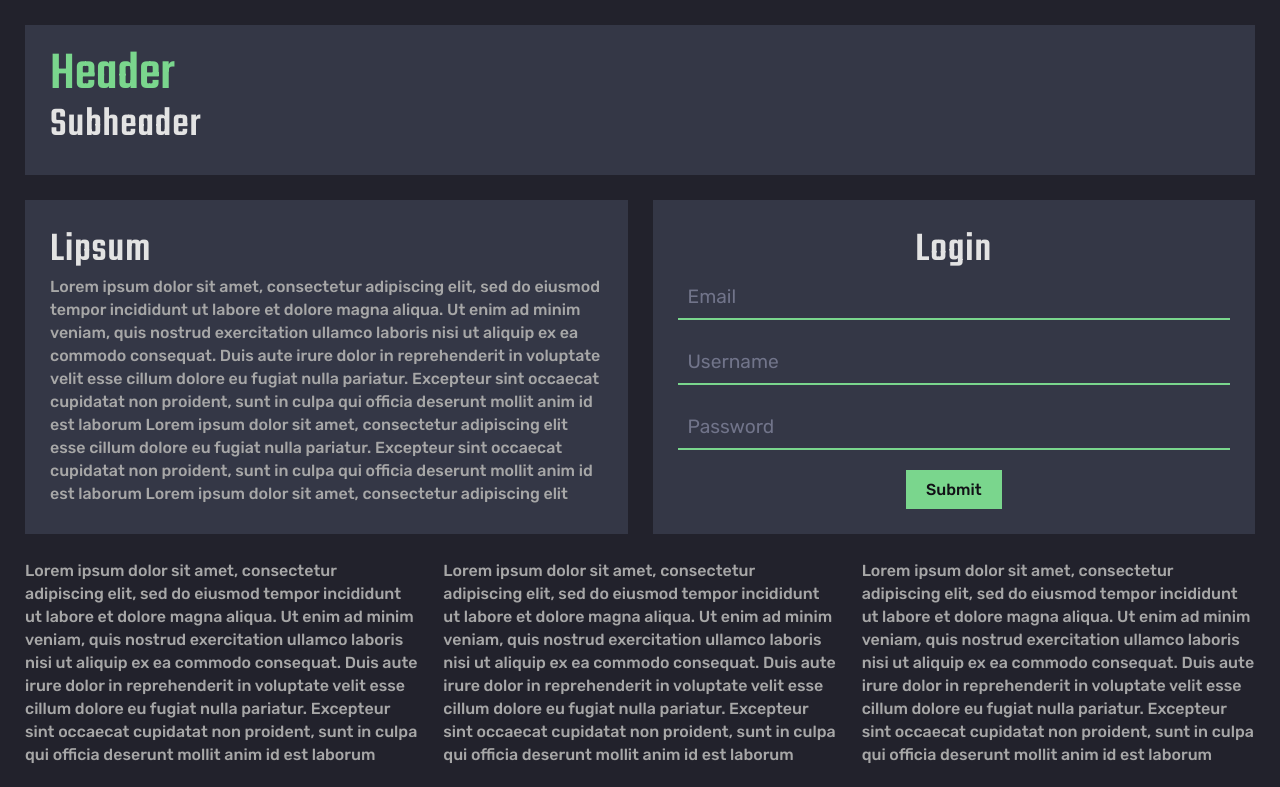
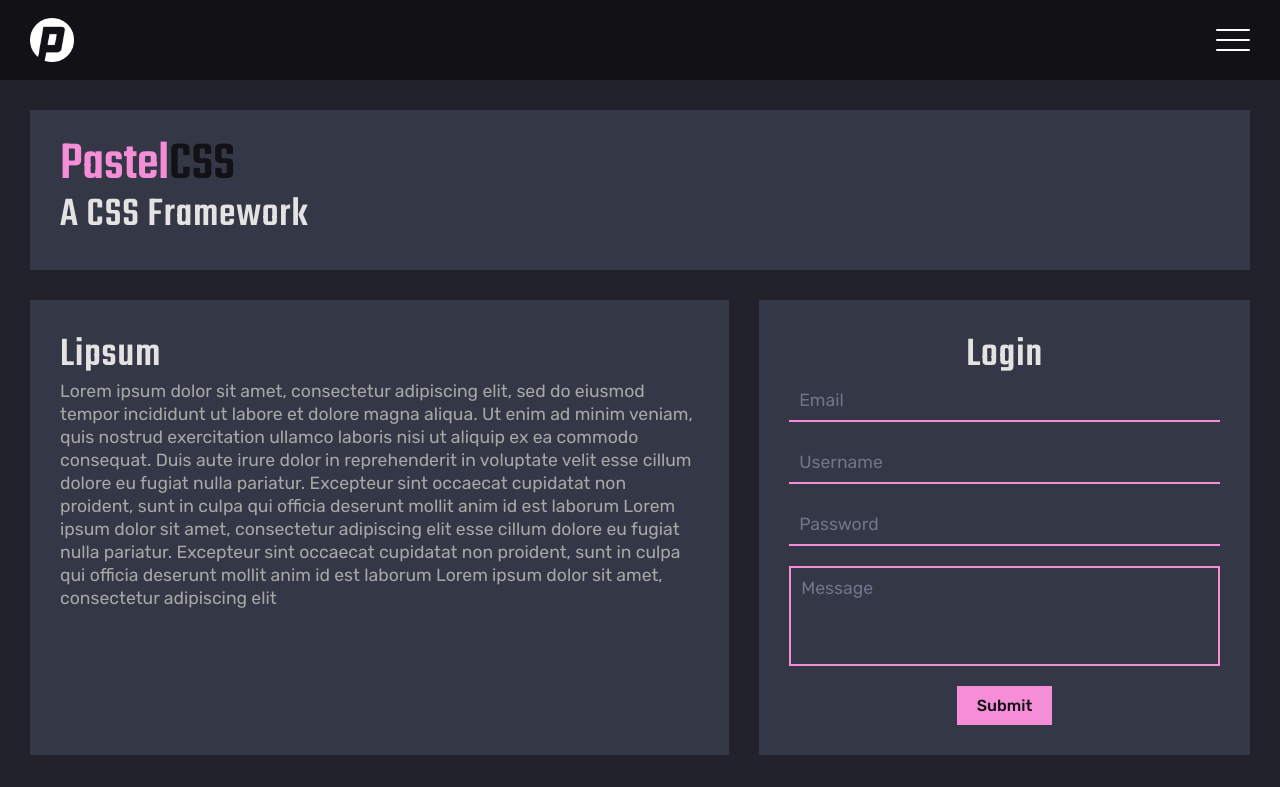
Before and after one commit to ethanzs/garlic, a React (Create React App) app: page / in a window 1280 px wide. Shown: the top 787 px of the page. Built offline with nearby package versions, Linux system fonts and the light colour scheme.

Commit message:
Version 1.3

```diff
--- a/src/App.js
+++ b/src/App.js
@@ -1,19 +1,38 @@
 import React from "react";
+import { hamburger } from "./js/hamburger.js";
 
 function App() {
   return (
     <div className="App">
+      <div className="nav">
+        <div className="nav-logo"></div>
+        <div
+          className="nav-hamburger"
+          id="hamburger"
+          onClick={() => {
+            hamburger();
+          }}
+        >
+          <div className="nav-hamburger-wrapper">
+            <div className="nav-hamburger-line-top"></div>
+            <div className="nav-hamburger-line-mid"></div>
+            <div className="nav-hamburger-line-btm"></div>
+          </div>
+        </div>
+      </div>
       <div className="container">
         <div className="col-container">
-          <h1 className="header">Header</h1>
-          <h1 className="subheader">Subheader</h1>
+          <h1 className="header">
+            Pastel<span style={{ color: "#111116" }}>CSS</span>
+          </h1>
+          <h1 className="subheader">A CSS Framework</h1>
         </div>
       </div>
       <div className="row">
-        <div className="six col">
+        <div className="seven col">
           <div className="col-container">
             <h1 className="subheader">Lipsum</h1>
-            <p className="paragraph">
+            <p className="paragraph semibold">
               Lorem ipsum dolor sit amet, consectetur adipiscing elit, sed do
               eiusmod tempor incididunt ut labore et dolore magna aliqua. Ut
               enim ad minim veniam, quis nostrud exercitation ullamco laboris
@@ -29,7 +48,7 @@
             </p>
           </div>
         </div>
-        <div className="six col">
+        <div className="five col">
           <form className="form">
             <h1 className="subheader">Login</h1>
             <input className="form" type="text" placeholder="Email"></input>
@@ -39,34 +58,13 @@
               type="password"
               placeholder="Password"
             ></input>
+            <textarea className="form" placeholder="Message"></textarea>
             <button className="form" type="submit">
               Submit
             </button>
           </form>
         </div>
-        <div className="four col">
-          <p className="paragraph">
-            Lorem ipsum dolor sit amet, consectetur adipiscing elit, sed do
-            eiusmod tempor incididunt ut labore et dolore magna aliqua. Ut enim
-            ad minim veniam, quis nostrud exercitation ullamco laboris nisi ut
-            aliquip ex ea commodo consequat. Duis aute irure dolor in
-            reprehenderit in voluptate velit esse cillum dolore eu fugiat nulla
-            pariatur. Excepteur sint occaecat cupidatat non proident, sunt in
-            culpa qui officia deserunt mollit anim id est laborum
-          </p>
-        </div>
-        <div className="four col">
-          <p className="paragraph">
-            Lorem ipsum dolor sit amet, consectetur adipiscing elit, sed do
-            eiusmod tempor incididunt ut labore et dolore magna aliqua. Ut enim
-            ad minim veniam, quis nostrud exercitation ullamco laboris nisi ut
-            aliquip ex ea commodo consequat. Duis aute irure dolor in
-            reprehenderit in voluptate velit esse cillum dolore eu fugiat nulla
-            pariatur. Excepteur sint occaecat cupidatat non proident, sunt in
-            culpa qui officia deserunt mollit anim id est laborum
-          </p>
-        </div>
-        <div className="four col">
+        <div className="six col">
           <p className="paragraph">
             Lorem ipsum dolor sit amet, consectetur adipiscing elit, sed do
             eiusmod tempor incididunt ut labore et dolore magna aliqua. Ut enim
--- /dev/null
+++ b/src/js/hamburger.js
@@ -0,0 +1,12 @@
+export function hamburger() {
+  const hamburger = document.getElementById("hamburger");
+  const hamburgerTop = document.querySelector(".nav-hamburger-line-top");
+  const hamburgerMid = document.querySelector(".nav-hamburger-line-mid");
+  const hamburgerBtm = document.querySelector(".nav-hamburger-line-btm");
+
+  // class toggles on click
+  hamburger.classList.toggle("hamburger-active");
+  hamburgerTop.classList.toggle("hamburger-top-active");
+  hamburgerMid.classList.toggle("hamburger-mid-active");
+  hamburgerBtm.classList.toggle("hamburger-btm-active");
+}
--- a/src/scss/garlic.scss
+++ b/src/scss/garlic.scss
@@ -10,7 +10,8 @@
 $xl: 1200px;
 
 /* Color Variables */
-$green: #7ad68d;
+$color: #f58ed6; // Main color
+$lightColor: #ffbded;
 $darkBg: #22222c;
 $lightBg: #e3e3e3;
 $darkBlue: #111116;
@@ -20,10 +21,15 @@
 $medBlue: #4a4e61;
 
 /* Formatting Variables */
-$padding: 25px;
+//global padding
+$padding: 30px;
+//text
 $headerSize: 3.4em;
 $subheaderSize: 2.6em;
-$paragraphSize: 1em;
+$paragraphSize: 1.1em;
+//nav
+$navHeight: 80px;
+$navBg: $darkBlue;
 
 /* Fonts */
 $fontsHeader: "Teko", sans-serif;
@@ -40,16 +46,14 @@
 
 body {
   background: $darkBg;
-  padding-top: $padding / 2;
-  box-sizing: border-box;
 }
 
 ::-moz-selection {
-  background: #a4ffb6;
+  background: $lightColor;
   color: #fff;
 }
 ::selection {
-  background: #a4ffb6;
+  background: $lightColor;
   color: #fff;
 }
 
@@ -58,9 +62,11 @@
   padding: $padding/2 $padding;
   box-sizing: border-box;
 }
+
 div.container-fluid {
   padding: 0;
 }
+
 @media only screen and (max-width: $md) {
   $padding: 20px;
   div.container {
@@ -84,16 +90,16 @@
 }
 
 ::-webkit-scrollbar-thumb {
-  background: $lightBlue;
+  background: #4a4e61;
 }
 
 ::-webkit-scrollbar-thumb:hover {
-  background: $green;
+  background: $color;
 }
 
 /* Text */
 h1.header {
-  color: $green;
+  color: $color;
   font-weight: 500;
   font-size: $headerSize;
   line-height: 50px;
@@ -112,6 +118,14 @@
   font-size: $paragraphSize;
   line-height: 23px;
   color: $medGray;
+  font-weight: 300;
+}
+
+p.paragraph.semibold {
+  font-weight: 400;
+}
+
+p.paragraph.bold {
   font-weight: 500;
 }
 
@@ -188,19 +202,19 @@
     padding: $padding;
   }
   div.col.one {
-    width: calc(6 / 12 * 100%);
+    width: calc(12 / 12 * 100%);
   }
   div.col.two {
-    width: calc(6 / 12 * 100%);
+    width: calc(12 / 12 * 100%);
   }
   div.col.three {
-    width: calc(6 / 12 * 100%);
+    width: calc(12 / 12 * 100%);
   }
   div.col.four {
-    width: calc(6 / 12 * 100%);
+    width: calc(12 / 12 * 100%);
   }
   div.col.five {
-    width: calc(6 / 12 * 100%);
+    width: calc(12 / 12 * 100%);
   }
   div.col.six {
     width: calc(12 / 12 * 100%);
@@ -274,6 +288,46 @@
   }
 }
 
+/* Navbar & Menu */
+div.nav {
+  width: 100%;
+  height: $navHeight;
+  background: $darkBlue;
+  margin-bottom: $padding/2;
+  box-sizing: border-box;
+  padding: 0 $padding;
+}
+
+div.nav-logo {
+  height: $navHeight;
+  width: $navHeight/1.8;
+  float: left;
+  background: url("../imgs/pastel.png") no-repeat;
+  background-size: 100%;
+  background-position: center;
+}
+
+@media only screen and (max-width: $md) {
+  $padding: 20px;
+  div.nav {
+    margin-bottom: $padding/2;
+    padding: 0 $padding;
+  }
+}
+@media only screen and (max-width: $sm) {
+  $padding: 15px;
+  $navHeight: 70px;
+  div.nav {
+    height: $navHeight;
+    margin-bottom: $padding/2;
+    padding: 0 $padding;
+  }
+  div.nav-logo {
+    height: $navHeight;
+    width: $navHeight/1.8;
+  }
+}
+
 /* Form */
 form.form {
   width: 100%;
@@ -289,9 +343,9 @@
 input[type="email"].form,
 input[type="password"] {
   border: none;
-  border-bottom: 2px solid $green;
+  border-bottom: 2px solid $color;
   background: none;
-  font-size: 1.2em;
+  font-size: $paragraphSize;
   width: 100%;
   outline: none;
   box-sizing: border-box;
@@ -307,8 +361,27 @@
 input[type="text"].form:focus,
 input[type="email"].form:focus,
 input[type="password"]:focus {
-  background: $medBlue;
-  color: $green;
+  //background: $medBlue;
+  color: $color;
+}
+
+textarea.form {
+  border: none;
+  border: 2px solid $color;
+  background: none;
+  font-size: $paragraphSize;
+  width: 100%;
+  outline: none;
+  box-sizing: border-box;
+  color: #fff;
+  font-family: $fontsPara;
+  padding: 10px 10px;
+  font-weight: 200;
+  transition: background 0.15s ease, color 0.15s ease;
+  margin-bottom: 20px;
+  background: none;
+  resize: none;
+  height: 100px;
 }
 
 button.form {
@@ -316,7 +389,7 @@
   font-family: $fontsPara;
   padding: 10px 20px;
   font-size: 1em;
-  background: $green;
+  background: $color;
   color: $darkBlue;
   font-weight: 500;
   cursor: pointer;
@@ -328,7 +401,7 @@
 }
 
 button.form:active {
-  background: $green;
+  background: $color;
 }
 
 ::placeholder {
@@ -348,3 +421,74 @@
   font-weight: 500;
   color: $medBlue;
 }
+
+/* Hamburger */
+.nav-hamburger {
+  height: $navHeight;
+  position: relative;
+  z-index: 1000000;
+  float: right;
+}
+
+.nav-hamburger-wrapper {
+  height: $navHeight * 0.5;
+  width: 34px;
+  position: relative;
+  top: 50%;
+  margin-left: auto;
+  transform: translateY(-50%);
+  cursor: pointer;
+}
+
+.nav-hamburger-line-top {
+  height: 2px;
+  width: 100%;
+  border-radius: 6px;
+  position: absolute;
+  background: #fff;
+  top: 50%;
+  transform: translateY(-50%);
+  margin-top: -10px;
+  transition: transform 0.3s cubic-bezier(0.165, 0.84, 0.44, 1),
+    background 0.3s cubic-bezier(0.165, 0.84, 0.44, 1);
+}
+
+.nav-hamburger-line-mid {
+  height: 2px;
+  width: 100%;
+  border-radius: 6px;
+  position: absolute;
+  background: #fff;
+  top: 50%;
+  transform: translateY(-50%);
+  transition: opacity 0.2s cubic-bezier(0.165, 0.84, 0.44, 1);
+}
+
+.nav-hamburger-line-btm {
+  height: 2px;
+  width: 100%;
+  border-radius: 6px;
+  position: absolute;
+  background: #fff;
+  top: 50%;
+  transform: translateY(-50%);
+  margin-top: 10px;
+  transition: transform 0.3s cubic-bezier(0.165, 0.84, 0.44, 1),
+    background 0.3s cubic-bezier(0.165, 0.84, 0.44, 1);
+}
+
+.hamburger-top-active {
+  transform: rotateZ(45deg);
+  top: 29px;
+  background: $color;
+}
+
+.hamburger-mid-active {
+  opacity: 0 !important;
+}
+
+.hamburger-btm-active {
+  transform: rotateZ(-45deg);
+  top: 9px;
+  background: $color;
+}
```
Also changed, not shown: src/index.js (+6 -6 lines), src/imgs/pastel.png (added), src/scss/docs.txt.
